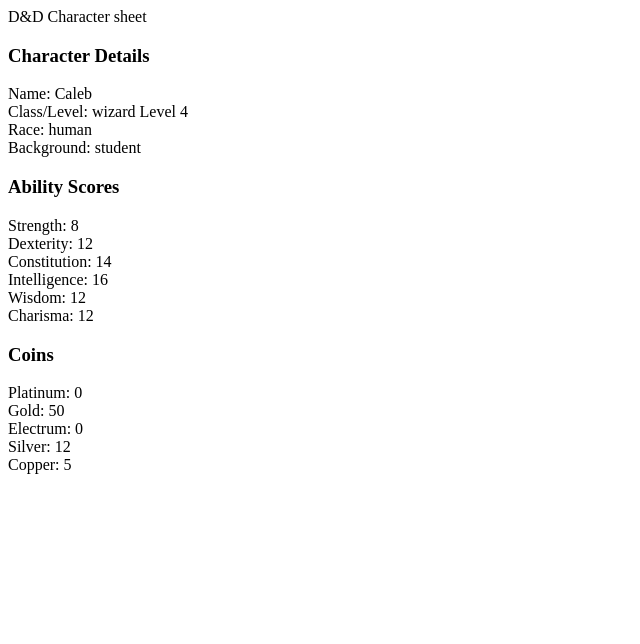
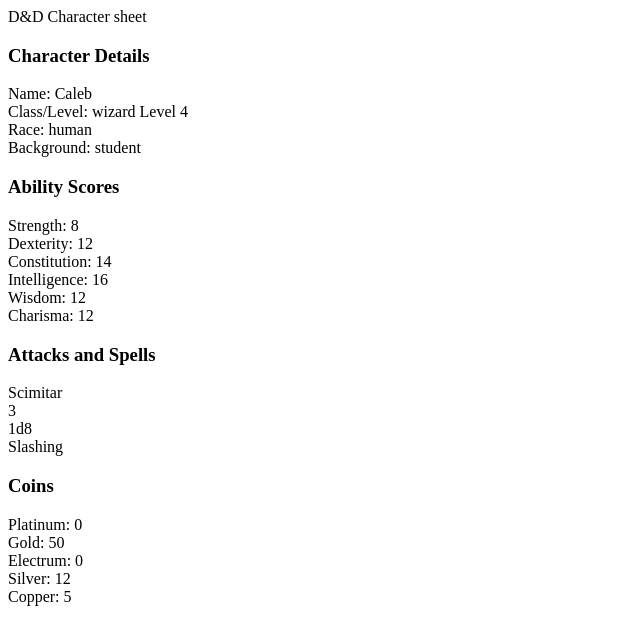
Before and after one commit to bpfahert/charactersheet, a React (Vite) app in the folder character-sheet/: page / in a window 1280 px wide. Shown: the top 644 px of the page, without its empty margins (0-640 px from the left). Built offline with nearby package versions, Linux system fonts and the light colour scheme; the HTML template or start-up script is replaced by a standard one.

Commit message:
Add AttackBox component and type

```diff
--- a/character-sheet/src/App.tsx
+++ b/character-sheet/src/App.tsx
@@ -2,17 +2,20 @@
 import AbilityScores from "./components/AbilityScores";
 import CharacterDetails from "./components/CharacterDetails";
 import Coins from "./components/Coins";
+import AttacksBox from "./components/AttackBox";
 
 function App() {
   const [characterDetails, setCharacterDetails] = useState({name: "Caleb", class_one: {class: "wizard", level: 4}, race: "human", background: "student"});
   const [abilityScores, setAbilityScores] = useState({strength: 8, dexterity: 12, constitution: 14, intelligence: 16, wisdom: 12, charisma: 12});
   const [playerCoins, setPlayerCoins] = useState({platinum: 0, gold: 50, electrum: 0, silver: 12, copper: 5});
+  const [attackList, setAttackList] = useState([{name: "Scimitar", attack_bonus: 3, damage: "1d8", damage_type: "Slashing"}]);
 
   return (
     <>
       <div>D&D Character sheet</div>
       <CharacterDetails details={characterDetails}/>
       <AbilityScores scoreset={abilityScores} />
+      <AttacksBox attacks={attackList} />
       <Coins coins={playerCoins} />
     </>
   )
--- /dev/null
+++ b/character-sheet/src/components/AttackBox.tsx
@@ -0,0 +1,16 @@
+import { AttacksAndSpells } from "../types";
+
+function AttacksBox({attacks}: AttacksAndSpells) {
+
+    return(
+        <>
+            <h3>Attacks and Spells</h3>
+            <div>{attacks[0].name}</div>
+            <div>{attacks[0].attack_bonus}</div>
+            <div>{attacks[0].damage}</div>
+            <div>{attacks[0].damage_type}</div>
+        </>
+    )
+}
+
+export default AttacksBox;
--- a/character-sheet/src/types.ts
+++ b/character-sheet/src/types.ts
@@ -27,13 +27,12 @@
 }
 
 export interface AttacksAndSpells {
-    attack: {
+    attacks: {
         name: string,
         attack_bonus: number,
         damage: string,
         damage_type: string,
     }[],
-    notes: string,
 }
 
 
```
